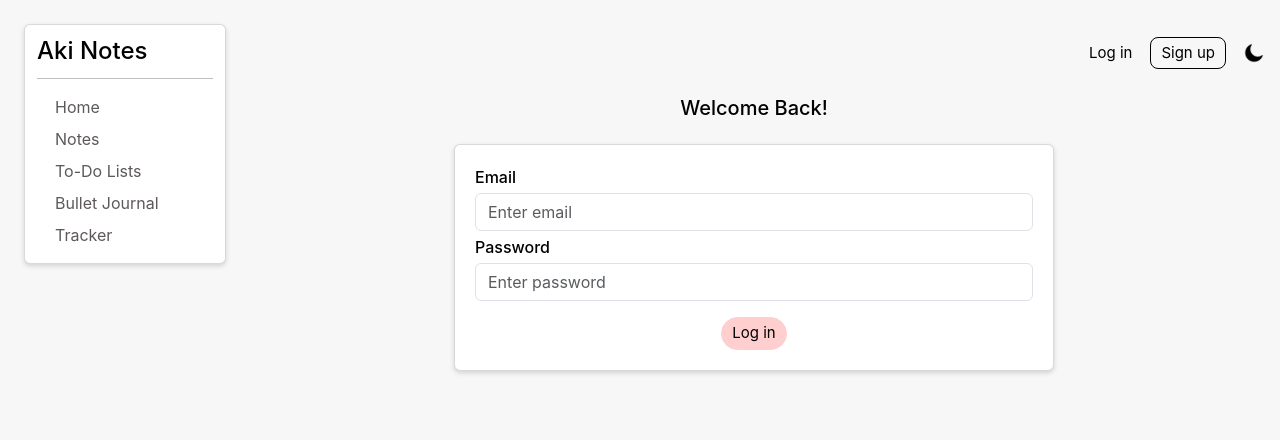
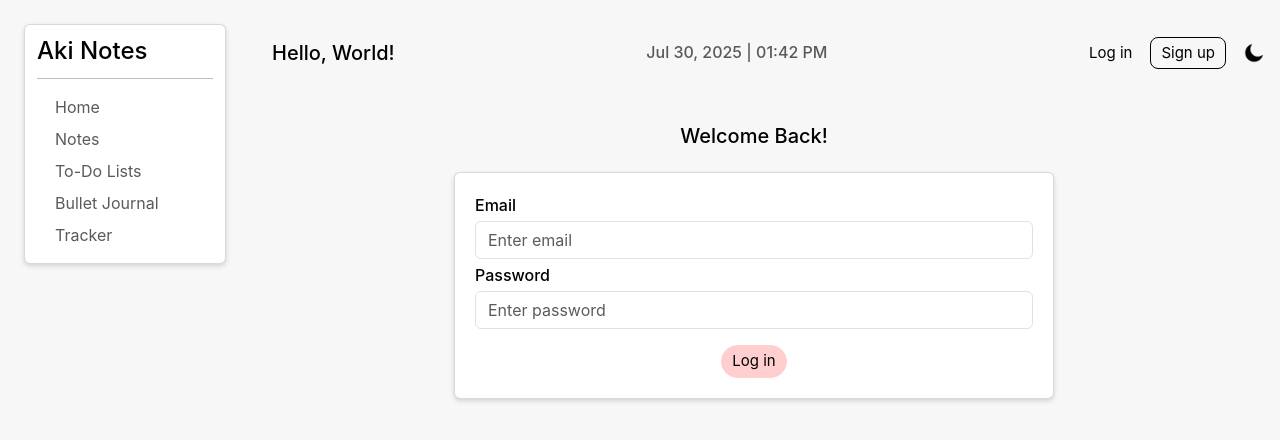
Before and after one commit to NitikaMaharjan/aki-notes, a React (Create React App) app: page /login in a window 1280 px wide. Shown: the top 440 px of the page. Built offline with nearby package versions, Linux system fonts and the light colour scheme.

Commit message:
created functions for all text formatting tasks

```diff
--- a/src/App.css
+++ b/src/App.css
@@ -159,7 +159,7 @@
 /* content */
 .content{
     width: 75%;
-    margin-top: 96px;
+    margin-top: 124px;
     margin-left: 274px;
 }
 
--- a/src/App.js
+++ b/src/App.js
@@ -2,6 +2,7 @@ import './App.css';
 import React, { useContext } from 'react';
 import ThemeContext from './context/theme/ThemeContext';
 import UserState from './context/user/UserState';
+import TextState from './context/text/TextState';
 import NoteState from "./context/notes/NoteState";
 import { BrowserRouter, Routes, Route } from "react-router";
 import SideNavbar from './components/SideNavbar';
@@ -22,6 +23,7 @@ function App() {
   return (
     <>
       <UserState>
+        <TextState>
           <NoteState>
             <BrowserRouter>
               <div style={{display: "flex"}}>
@@ -43,6 +45,7 @@ function App() {
               </Routes>
             </BrowserRouter>
           </NoteState>
+        </TextState>
       </UserState>
     </>
   );
--- a/src/components/NoteItem.js
+++ b/src/components/NoteItem.js
@@ -1,21 +1,22 @@
 import React, { useContext } from 'react';
 import ThemeContext from "../context/theme/ThemeContext";
+import TextContext from '../context/text/TextContext';
 
 export default function NoteItem(props) {
   const {theme} = useContext(ThemeContext);
-  const date = new Date(props.note.date.slice(0,10));
+  const {handleCapitalizeFirstLetter, giveMeDay, trimTitle, trimDescription} = useContext(TextContext);
 
   return (
     <>
-      <div className="card" data-bs-theme={`${theme=="light"?"light":"dark"}`} style={{cursor: "pointer", width: "100%", height: "192px"}} onClick={props.OpenNoteDetailModal}>
+      <div className="card" data-bs-theme={`${theme==="light"?"light":"dark"}`} style={{cursor: "pointer", width: "100%", height: "192px"}} onClick={props.OpenNoteDetailModal}>
           <div className="card-body">
-              <h5 className="card-title" style={{color: `${theme=="light"?"black":"white"}`}}>{props.note.title.length<=18?props.note.title:props.note.title.slice(0,18)+"..."}</h5>
+              <h5 className="card-title" style={{color: `${theme==="light"?"black":"white"}`}}>{trimTitle(props.note.title)}</h5>
               <div className="mb-2" style={{display: "flex"}}>
-                <p className="card-subtitle text-body-secondary" style={{margin: "0px", padding: "0px", fontSize: "14px", fontWeight: "500"}}>{props.note.tag}</p>
+                <p className="card-subtitle text-body-secondary" style={{margin: "0px", padding: "0px", fontSize: "14px", fontWeight: "500"}}>{handleCapitalizeFirstLetter(props.note.tag)}</p>
                 <p className="card-subtitle text-body-secondary mx-1" style={{margin: "0px", padding: "0px", fontSize: "14px"}}>|</p>
-                <p className="card-subtitle text-body-secondary" style={{margin: "0px", padding: "0px", fontSize: "14px"}}>{new Intl.DateTimeFormat('en-US', { year: 'numeric', day: 'numeric', month: 'short' }).format(date)}</p>
+                <p className="card-subtitle text-body-secondary" style={{margin: "0px", padding: "0px", fontSize: "14px"}}>{giveMeDay(props.note.date)}</p>
               </div>
-              <p className="card-text">{props.note.description.length<=80?props.note.description:props.note.description.slice(0,80)+"..."}</p>
+              <p className="card-text">{trimDescription(props.note.description)}</p>
           </div>
       </div>
   </>
--- a/src/components/Notes.js
+++ b/src/components/Notes.js
@@ -4,6 +4,8 @@ import ShowNote from './ShowNote';
 import AddNote from './AddNote';
 
 export default function Notes() {
+
+  const {theme} = useContext(ThemeContext);
   const [switchContent, setSwitchContent] = useState(localStorage.getItem("activeContent")?localStorage.getItem("activeContent"):"yourNotes");
 
   const ChangeContent = (contentInfo) => {
@@ -21,7 +23,6 @@ export default function Notes() {
     setSwitchContent(localStorage.getItem("activeContent"));
   }
 
-  const {theme} = useContext(ThemeContext);
   return (
     <div className="content" style={{color: `${theme==="light"?"black":"white"}`}}>
       {theme==="light"?
--- a/src/components/ShowNote.js
+++ b/src/components/ShowNote.js
@@ -1,11 +1,13 @@
 import React, { useState, useEffect, useContext } from 'react';
+import ThemeContext from '../context/theme/ThemeContext';
+import TextContext from '../context/text/TextContext';
 import NoteContext from "../context/notes/NoteContext";
-import ThemeContext from '../context/theme/ThemeContext';
 import NoteItem from './NoteItem';
 
 export default function Note() {
 
     const {theme} = useContext(ThemeContext);
+    const {handleCapitalizeFirstLetter, giveMeDay, giveMeTime} = useContext(TextContext);
     const {notes, fetchNote, deleteNote, editNote} = useContext(NoteContext);
     const [selectedNote, setSelectedNote] = useState({
         _id: "",
@@ -17,13 +19,9 @@ export default function Note() {
         __v: ""
     });
     const [activeModal, setActiveModal] = useState(null);
-    const [date, setDate] = useState("");
-    const [time, setTime] = useState(null);
 
     const OpenNoteDetailModal = (note) => {
         setSelectedNote(note);
-        setDate(new Date(note.date.slice(0,10)));
-        setTime(new Date(note.date));
         const myModal = new window.bootstrap.Modal(document.getElementById("noteDetailModal"));
         setActiveModal(myModal);
     };
@@ -81,11 +79,11 @@ export default function Note() {
                             </div>
                         </div>
                         <div style={{display: "flex", alignItems: "center", margin: "0px", padding: "0px 16px"}}>
-                            <h6 style={{margin: "0px", padding: "0px", color: "#212529bf"}}>{selectedNote?.tag}</h6>
+                            <h6 style={{margin: "0px", padding: "0px", color: "#212529bf"}}>{handleCapitalizeFirstLetter(selectedNote?.tag)}</h6>
                             <h6 className="mx-2" style={{margin: "0px", padding: "0px", color: "#212529bf"}}>|</h6>
-                            <p style={{margin: "0px", padding: "0px", color: "#212529bf"}}>{new Intl.DateTimeFormat('en-US', { year: 'numeric', day: 'numeric', month: 'short' }).format(date)}</p>
+                            <p style={{margin: "0px", padding: "0px", color: "#212529bf"}}>{giveMeDay(selectedNote?.date)}</p>
                             <h6 className="mx-2" style={{margin: "0px", padding: "0px", color: "#212529bf"}}>|</h6>
-                            <p style={{margin: "0px", padding: "0px", color: "#212529bf"}}>{time?.toLocaleTimeString('en-US', { hour: '2-digit', minute: '2-digit' })}</p>
+                            <p style={{margin: "0px", padding: "0px", color: "#212529bf"}}>{giveMeTime(selectedNote?.date)}</p>
                             <h6 className="mx-2" style={{margin: "0px", padding: "0px", color: "#212529bf"}}>|</h6>
                             <p style={{margin: "0px", padding: "0px", color: "#212529bf"}}>{selectedNote?.description.trim().length} characters</p>
                         </div>
--- a/src/components/TopNavbar.js
+++ b/src/components/TopNavbar.js
@@ -1,10 +1,13 @@
 import React, { useContext }from 'react';
 import { Link, useNavigate } from "react-router";
 import ThemeContext from '../context/theme/ThemeContext';
+import TextContext from '../context/text/TextContext';
 
 export default function TopNavbar() {
 
   const {theme, ChangeTheme} = useContext(ThemeContext);
+  const {handleCapitalizeFirstLetter, giveMeDay, giveMeTime} = useContext(TextContext);
+
   let navigate = useNavigate();
 
   const handleLogout = () => {
@@ -15,28 +18,33 @@ export default function TopNavbar() {
   }
 
   return (
-    <>
-      {localStorage.getItem("token")?
-        <div style={{width: "100%", display: "flex", alignItems: "center", justifyContent: "space-between"}}>
-          <div>
-            <h5 style={{margin: "0px 0px 0px 22px", padding: "0px", color: `${theme==="light"?"black":"white"}`}}>Hello, {localStorage.getItem("username")?localStorage.getItem("username"):"User"}</h5>
-          </div>
-          <div style={{display: "flex", gap: "8px"}}>
-            <button className={`login-btn${theme==="light"?"":"-dark"}`} onClick={handleLogout}>Log out</button>
-            <div className={`theme-icon-wrapper${theme==="light"?"-light":"-dark"}`} onClick={()=>ChangeTheme()} title="change theme">
-              <img src={theme==="light"?"/icons/moon.png":"/icons/sun.png"} height="20px" width="20px" alt={`${theme==="light"?"dark":"light"} theme button`}/>
-            </div>
-          </div>
-        </div>
-      :
-      <div style={{width: "100%", display: "flex", alignItems: "center", justifyContent: "right", gap: "8px"}}>
-        <Link to="/login"><button className={`login-btn${theme==="light"?"":"-dark"}`}>Log in</button></Link>
-        <Link to="/signup"><button className={`signup-btn${theme==="light"?"":"-dark"}`}>Sign up</button></Link>
+    <div style={{width: "100%", display: "flex", alignItems: "center", justifyContent: "space-between"}}>
+      <div>
+        {localStorage.getItem("token")?
+          <h5 style={{margin: "0px 0px 0px 22px", padding: "0px", color: `${theme==="light"?"black":"white"}`}}>Hello, {handleCapitalizeFirstLetter(localStorage.getItem("username")?localStorage.getItem("username"):"user")}!</h5>
+        :
+          <h5 style={{margin: "0px 0px 0px 22px", padding: "0px", color: `${theme==="light"?"black":"white"}`}}>Hello, World!</h5>
+        }
+      </div>
+
+      <div>
+        <h6 style={{margin: "0px", padding: "0px", color: `${theme==="light"?"#212529bf":"#b8b8b8ff"}`}}>{giveMeDay(new Date())} | {giveMeTime(new Date())}</h6>
+      </div>
+
+      <div style={{display: "flex", alignItems: "center", gap: "8px"}}>
+        {localStorage.getItem("token")?
+          <button className={`login-btn${theme==="light"?"":"-dark"}`} onClick={handleLogout}>Log out</button>
+        :
+          <>
+            <Link to="/login"><button className={`login-btn${theme==="light"?"":"-dark"}`}>Log in</button></Link>
+            <Link to="/signup"><button className={`signup-btn${theme==="light"?"":"-dark"}`}>Sign up</button></Link>
+          </>
+        }
+
         <div className={`theme-icon-wrapper${theme==="light"?"-light":"-dark"}`} onClick={()=>ChangeTheme()} title="change theme">
           <img src={theme==="light"?"/icons/moon.png":"/icons/sun.png"} height="20px" width="20px" alt={`${theme==="light"?"dark":"light"} theme button`}/>
         </div>
       </div>
-      }
-    </>
+    </div>
   )
 }
--- /dev/null
+++ b/src/context/text/TextContext.js
@@ -0,0 +1,5 @@
+import { createContext } from "react";
+
+const TextContext = createContext();
+
+export default TextContext;
--- /dev/null
+++ b/src/context/text/TextState.js
@@ -0,0 +1,43 @@
+import TextContext from "./TextContext";
+
+export default function TextState(props) {
+
+    let date_object;
+
+    const handleCapitalizeFirstLetter = (text) => {
+        let words = text.split(' ');
+        for (let i=0; i<words.length; i++){
+            words[i] = words[i].charAt(0).toUpperCase()+words[i].substring(1).toLowerCase();
+        }
+        text = (words.join(' '));
+        return text;
+    }
+
+    const checkDate = (date) => {
+        date_object = (typeof date === "string")?new Date(date):date;
+    }
+
+    const giveMeDay = (date) => {
+        checkDate(date);
+        return date_object.toLocaleString('en-US', { month: 'short', day: 'numeric', year: 'numeric' });
+    }
+
+    const giveMeTime = (date) => {
+        checkDate(date);
+        return date_object.toLocaleString('en-US', { hour: '2-digit', minute: '2-digit', hour12: true });
+    }
+
+    const trimTitle = (text) => {
+        return  text.length<=18?text:text.slice(0,18)+"...";
+    }
+
+    const trimDescription = (text) => {
+        return  text.length<=80?text:text.slice(0,80)+"...";
+    }
+
+    return (
+        <TextContext.Provider value={{handleCapitalizeFirstLetter, giveMeDay, giveMeTime, trimTitle, trimDescription}}>
+            {props.children}
+        </TextContext.Provider>
+    )
+}
```
Lines whose indentation alone changed are shown as unchanged.
